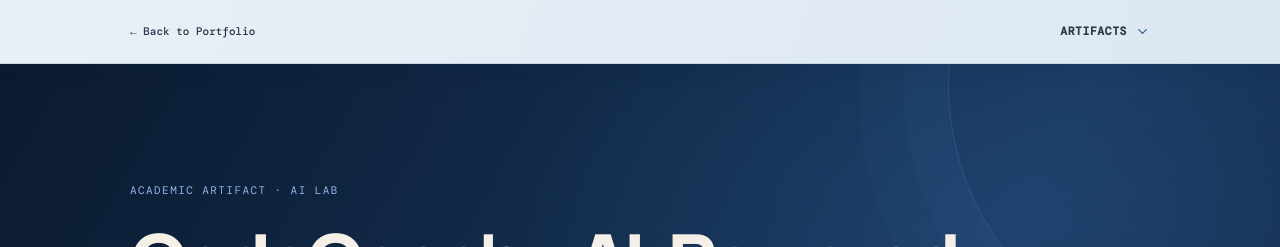
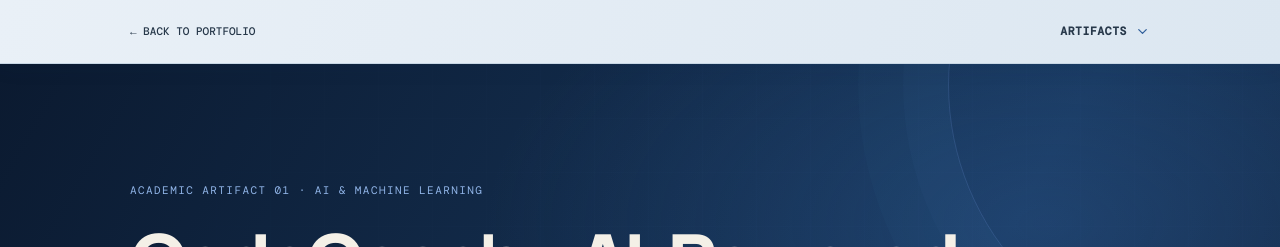
Before and after one commit to AnushaKallempudi12/portfolio, a Next.js app: page /portfolio/artifacts/codecoach in a window 1280 px wide. Shown: the top 247 px of the page. Built offline with nearby package versions, Linux system fonts and the light colour scheme.

Commit message:
Number CodeCoach artifact hero and capitalize return link

```diff
--- a/src/app/artifacts/codecoach/page.jsx
+++ b/src/app/artifacts/codecoach/page.jsx
@@ -86,10 +86,10 @@ export default function CodeCoachPage(){
      <Link href="/artifacts/responsible-ai/" onClick={()=>setMenuOpen(false)}>Data Challenge Scenarios <ArrowUpRight size={13}/></Link>
     </div>}
    </div>
-   <Link href="/#top">← Back to Portfolio</Link>
+   <Link href="/#top">← BACK TO PORTFOLIO</Link>
   </header>
   <section className="detail-hero"><div className="detail-wrap">
-   <p className="detail-eyebrow">ACADEMIC ARTIFACT · AI LAB</p>
+   <p className="detail-eyebrow">ACADEMIC ARTIFACT 01 · AI & MACHINE LEARNING</p>
    <h1>CodeCoach – AI-Powered<br/><em>Interview Coach</em></h1>
    <p className="detail-lead">A hint-first AI coding coach for beginner-to-intermediate learners. It encourages independent attempts, gives progressively useful hints, and explains the reasoning behind programming solutions.</p>
    <div className="detail-tags"><span>Java</span><span>Python</span><span>AI chatbot</span><span>Hint-first learning</span><span>DSA</span></div>
```
